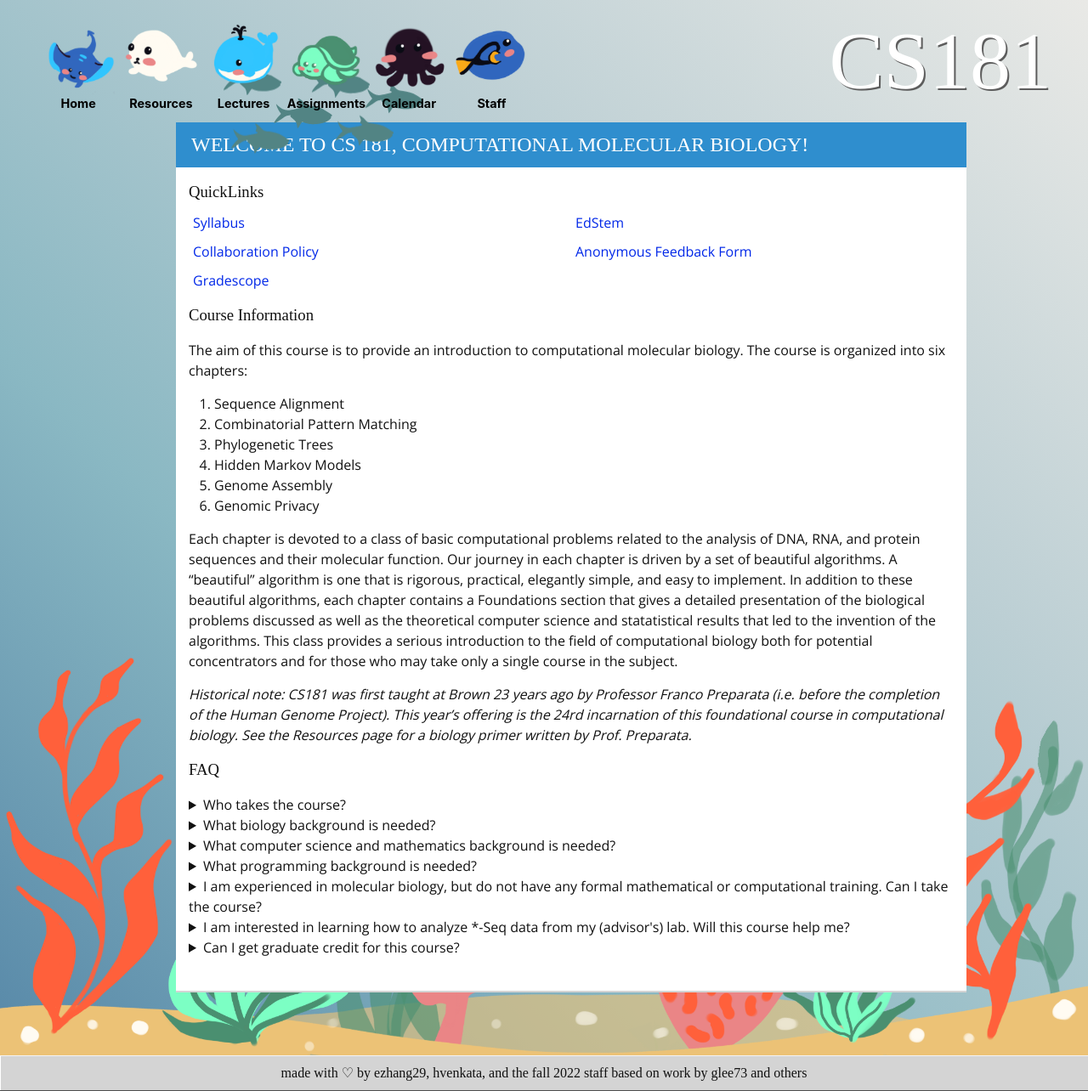
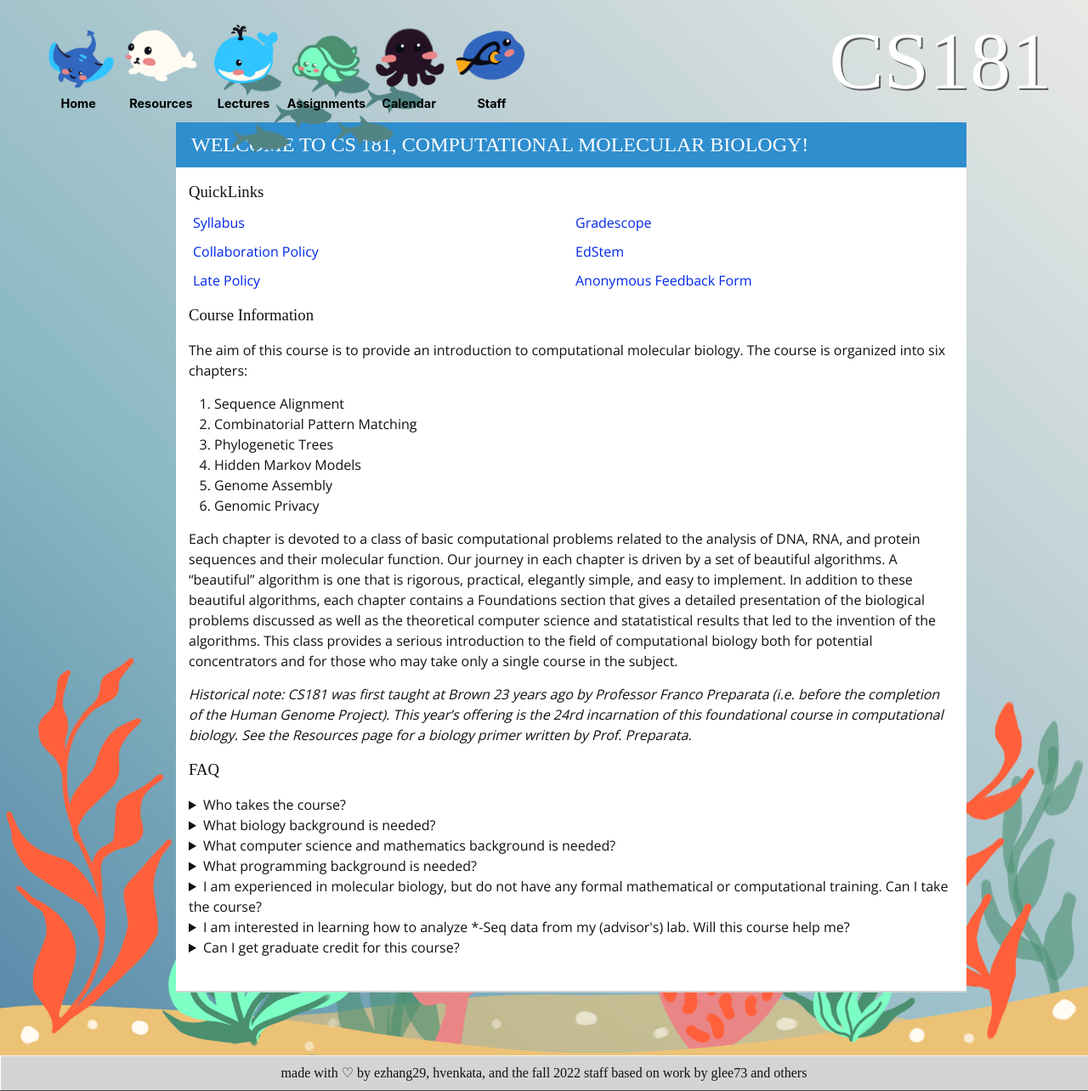
Before and after one commit to brown-cs181-fall22/brown-cs181-fall22, a Jekyll site: the page built from index.md, in a window 1280 px wide. Shown: the whole page at 85% size. Built offline with Jekyll 4.4.1, drawn with Linux system fonts in a browser that asks for light colours; some web fonts are replaced.

Commit message:
late and collab policy

```diff
--- a/index.md
+++ b/index.md
@@ -15,11 +15,11 @@ links: [
     "Link" : "/quicklinks/collabpolicy.pdf",
     "Type" : "QuickLinks"
   },
-  # {
-  #   "Title" : "Accomodations",
-  #   "Link" : "google.com",
-  #   "Type" : "QuickLinks"
-  # },
+  {
+    "Title" : "Late Policy",
+    "Link" : "/quicklinks/latepolicy.pdf",
+    "Type" : "QuickLinks"
+  },
   {
     "Title" : "Gradescope",
     "Link" : "https://www.gradescope.com/courses/407001",
```
Also changed, not shown: 3 other files.
